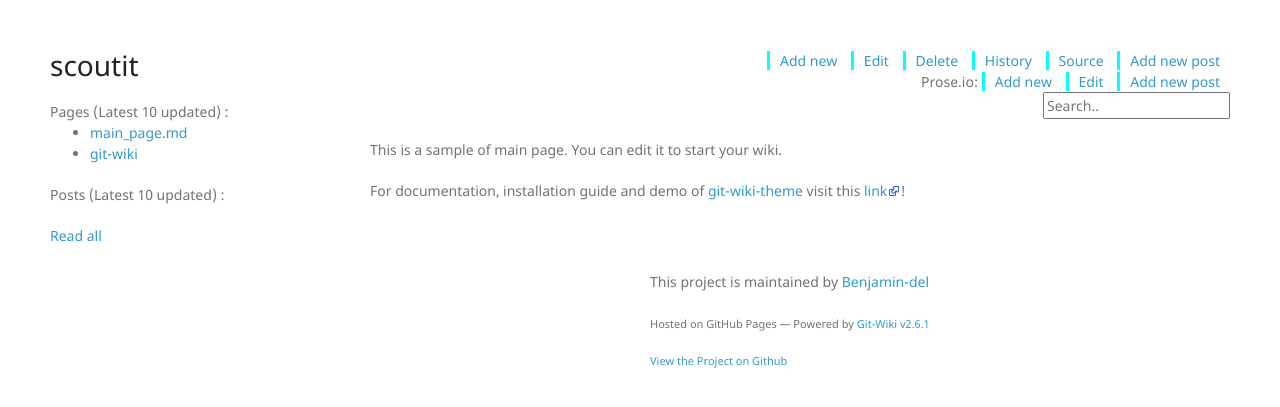
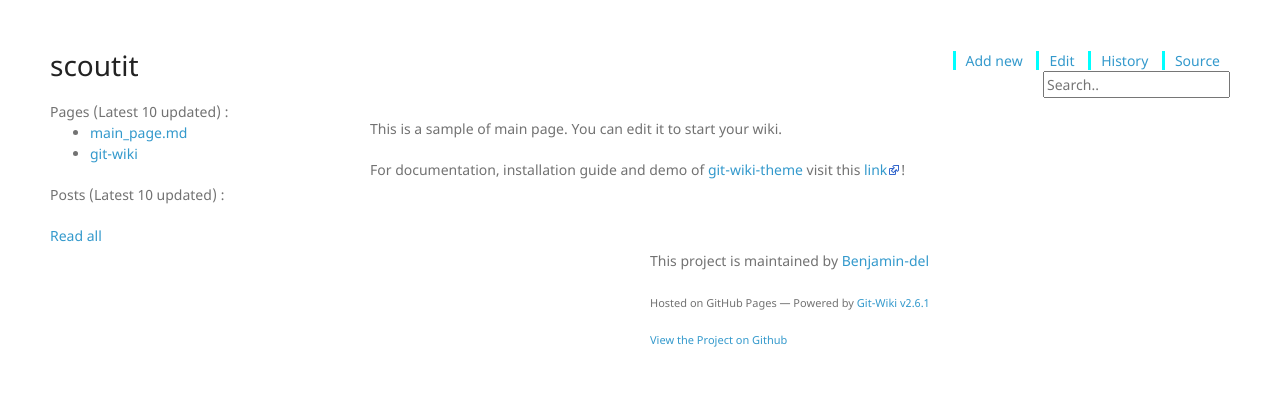
Before and after one commit to Benjamin-del/scoutit, a Jekyll site: the page built from wiki/main_page.md, in a window 1280 px wide. Shown: the top 407 px of the page. Built offline with Jekyll 4.4.1, drawn with Linux system fonts in a browser that asks for light colours; nearby versions of some CDN libraries; part of the change alters nothing that is shown.

```diff
--- a/_config.yml
+++ b/_config.yml
@@ -28,7 +28,7 @@ google_analytics:
 wiki_folder: "wiki"
 # (boolean) if you're using github wiki as submodule then this config
 # must be enabled to allow tool buttons to work properly
-use_github_wiki: false
+use_github_wiki: true
 # (boolean) Enable "Edit with Prose.io" button in tools, it's a 3rd party
 # service to edit github markdown pages easily
 use_prose_io: true
```
